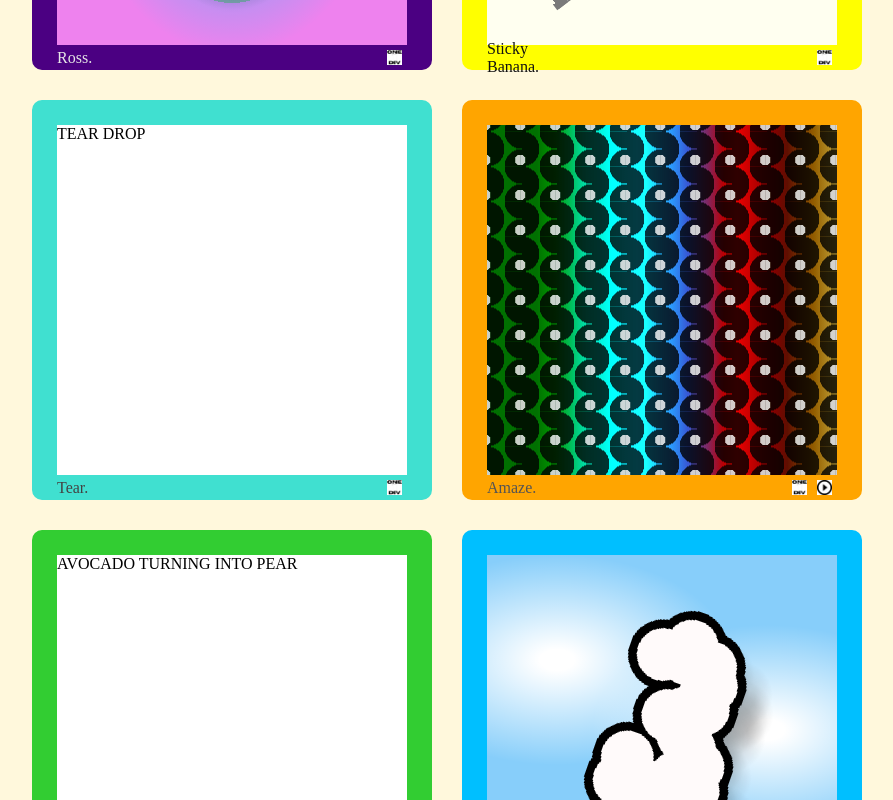
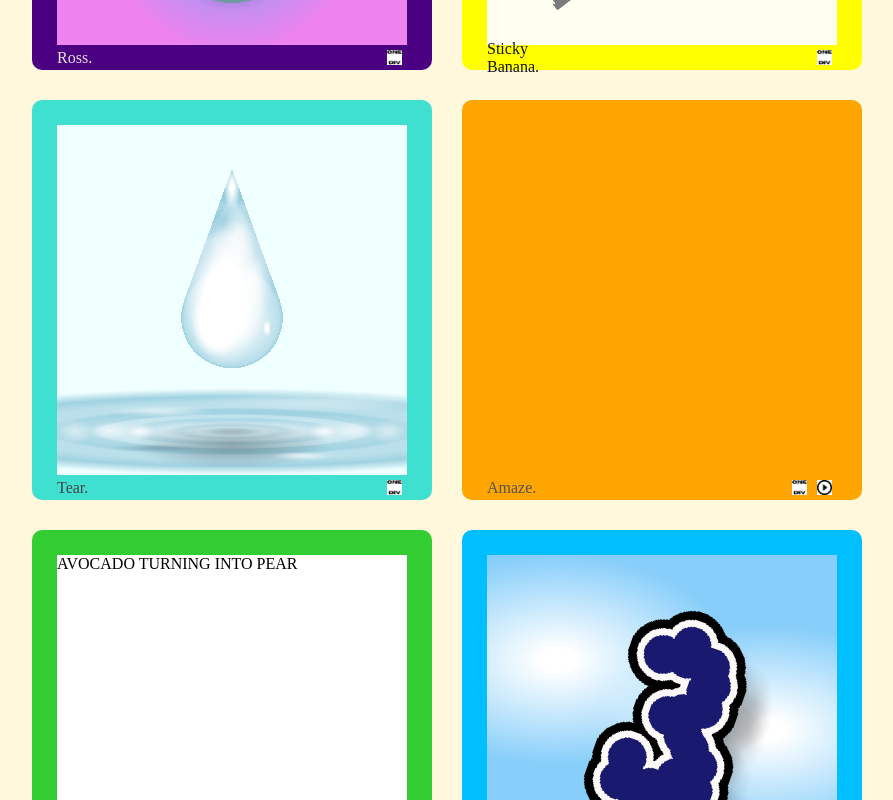
Before and after one commit to marcobuontempo/css-art, a React app: page / in a window 1280 px wide. Shown: the part 2240-3040 px from the top of the page, without its empty margins (193-1086 px from the left). Built offline with nearby package versions, Linux system fonts and the light colour scheme; the HTML template or start-up script is replaced by a standard one.

Commit message:
Complete 'Tear' artwork

```diff
--- a/src/artworks/Tear/Tear.css
+++ b/src/artworks/Tear/Tear.css
@@ -5,8 +5,91 @@
   height: 100%;
   position: absolute;
   margin: auto;
+  --bg: azure;
+  --lightblue: rgba(173, 216, 230, 0.8);
+  --darkblue: rgba(140, 199, 218, 0.8);
 }
 
+/* BACKGROUND & POINTED SECTION OF DROPLET */
 .tear {
-  background: white;
+  background:
+    /* WHITE CIRCLE FOR LAYERING NEXT LAYER OVER */
+    radial-gradient(ellipse 100% 100% at 50% 55%,
+      var(--bg) 0% 14.5%,
+      transparent 14.5% 100%),
+    /* BACKGROUND AND POINTED SHAPE */
+    linear-gradient(to bottom, transparent 50%, var(--bg) 50%),
+    linear-gradient(70deg, transparent 60%, var(--bg) 60%),
+    linear-gradient(-70deg, transparent 60%, var(--bg) 60%),
+    /* POINTED DROPLET DETAILS */
+    radial-gradient(ellipse 100% 100% at 50% 55%,
+      var(--darkblue) 0% 18%,
+      var(--lightblue) 23%,
+      var(--darkblue) 28%,
+      var(--lightblue) 32%,
+      var(--darkblue) 35% 100%),
+    radial-gradient(ellipse 80% 100% at 59% 18%, var(--darkblue) 10%, transparent 11%),
+    radial-gradient(ellipse 80% 100% at 41% 18%, var(--darkblue) 10%, transparent 11%),
+    white;
 }
+
+/* CIRCLE DROPLET */
+.tear::before {
+  content: "";
+  left: 0;
+  right: 0;
+  bottom: 0;
+  top: 0;
+  background:
+    radial-gradient(ellipse 50% 100% at 60% 58%, white 0.8%, transparent 2.5%),
+    radial-gradient(ellipse 50% 100% at 48% 38%, rgba(255, 255, 255, 0.8) 1%, transparent 10%),
+    radial-gradient(ellipse 50% 120% at 50% 18%, white 1%, transparent 5%),
+    radial-gradient(ellipse 40% 80% at 56% 44%, rgba(255, 255, 255, 0.8) 2%, transparent 15%),
+    radial-gradient(ellipse 80% 130% at 48% 49%, white 7%, transparent 15%),
+    radial-gradient(ellipse 50% 70% at 46% 56%, white 10%, transparent 15%),
+    radial-gradient(ellipse 50% 120% at 52% 34%, rgba(255, 255, 255, 0.8) 3%, transparent 10%),
+    radial-gradient(ellipse 100% 100% at 50% 55%,
+      white 0% 3%,
+      var(--lightblue) 13.5%,
+      var(--darkblue) 14.5%,
+      transparent 14.5% 100%);
+}
+
+/* WATER RIPPLES */
+.tear::after {
+  content: "";
+  height: 25%;
+  left: 0;
+  right: 0;
+  bottom: 0;
+  background:
+    /* SMALL SHADES & REFLECTIONS */
+    radial-gradient(ellipse 7% 13% at 76.5% 50%, rgba(255, 255, 255, 0.9), transparent 70%),
+    radial-gradient(ellipse 9% 15% at 85% 49%, rgba(255, 255, 255, 0.55), transparent 70%),
+    radial-gradient(ellipse 8% 20% at 95% 50%, rgba(255, 255, 255, 0.5), transparent 70%),
+    radial-gradient(ellipse 7% 13% at 23.5% 50%, rgba(255, 255, 255, 0.9), transparent 70%),
+    radial-gradient(ellipse 9% 15% at 15% 49%, rgba(255, 255, 255, 0.55), transparent 70%),
+    radial-gradient(ellipse 8% 20% at 5% 50%, rgba(255, 255, 255, 0.5), transparent 70%),
+    radial-gradient(ellipse 40% 25% at 50% 50%, rgba(255, 255, 255, 0.4), transparent 90%),
+    radial-gradient(ellipse 18% 10% at 70% 78%, rgba(255, 255, 255, 0.7), transparent 50%),
+    radial-gradient(ellipse 30% 14% at 30% 27%, rgba(255, 255, 255, 0.6), transparent 50%),
+    radial-gradient(ellipse 50% 15% at 80% 15%, rgba(255, 255, 255, 0.4), transparent 80%),
+    radial-gradient(ellipse 15% 5% at 28% 69%, rgba(0, 0, 0, 0.15), transparent 90%),
+    radial-gradient(ellipse 9% 5% at 50% 50%, rgba(0, 0, 0, 0.25), transparent 90%),
+    /* LARGE SHADES & REFLECTIONS */
+    radial-gradient(ellipse 40% 40% at 50% 65%, rgba(0, 0, 0, 0.3), transparent 70%),
+    radial-gradient(ellipse 40% 30% at 20% 50%, rgba(255, 255, 255, 0.4), transparent 70%),
+    radial-gradient(ellipse 40% 30% at 80% 50%, rgba(255, 255, 255, 0.4), transparent 70%),
+    /* RIPPLES */
+    radial-gradient(ellipse 100% 50% at 50% 50%,
+      var(--darkblue) 5%,
+      var(--lightblue) 10%,
+      var(--darkblue) 15%,
+      var(--lightblue) 20%,
+      var(--darkblue) 25% 30%,
+      var(--lightblue) 32% 38%,
+      var(--darkblue) 40% 50%,
+      var(--lightblue) 55% 65%,
+      var(--darkblue) 80%,
+      transparent 99%);
+}
--- a/src/artworks/Tear/Tear.jsx
+++ b/src/artworks/Tear/Tear.jsx
@@ -2,7 +2,7 @@
 import './Tear.css'
 
 export default function Tear() {
-  return <div className='tear'>TEAR DROP</div>
+  return <div className='tear'></div>
 }
 
 Tear.artname = "Tear.";
```
Also changed, not shown: src/artworks/Three/Three.css.
